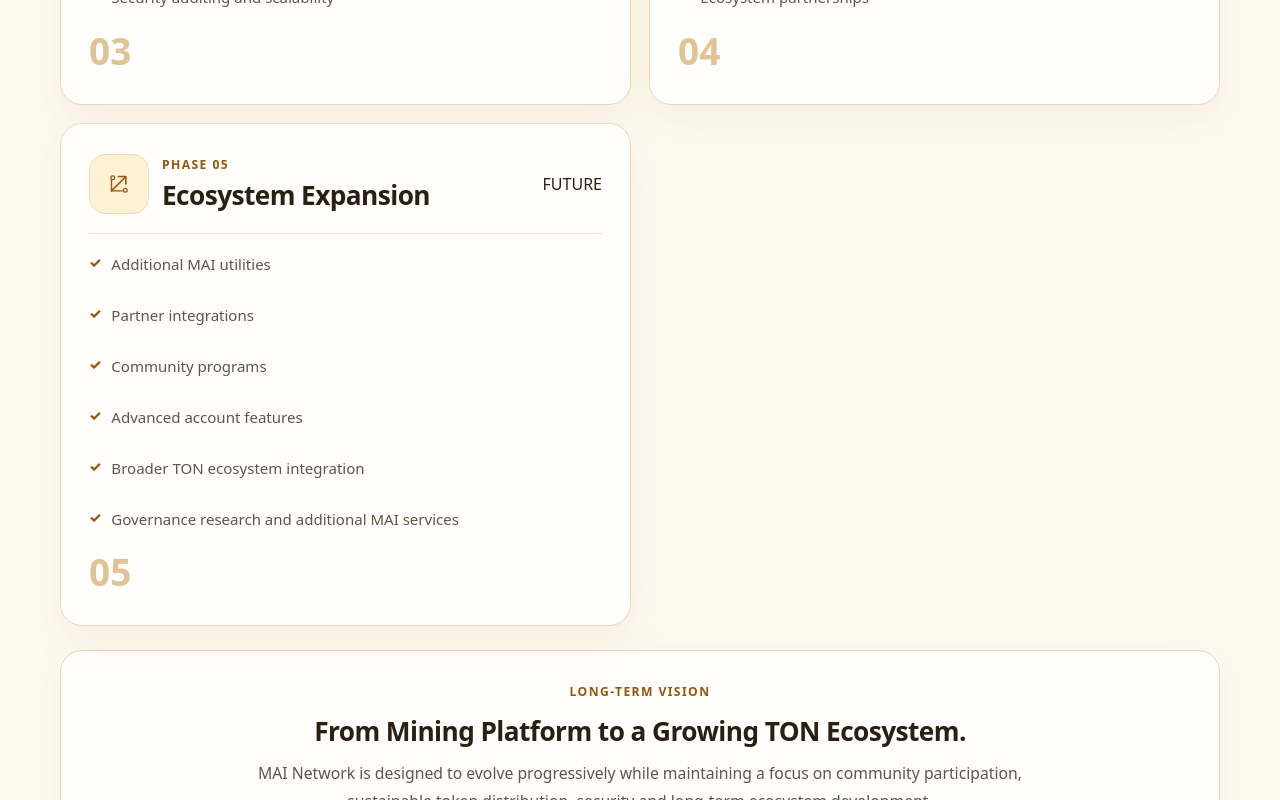
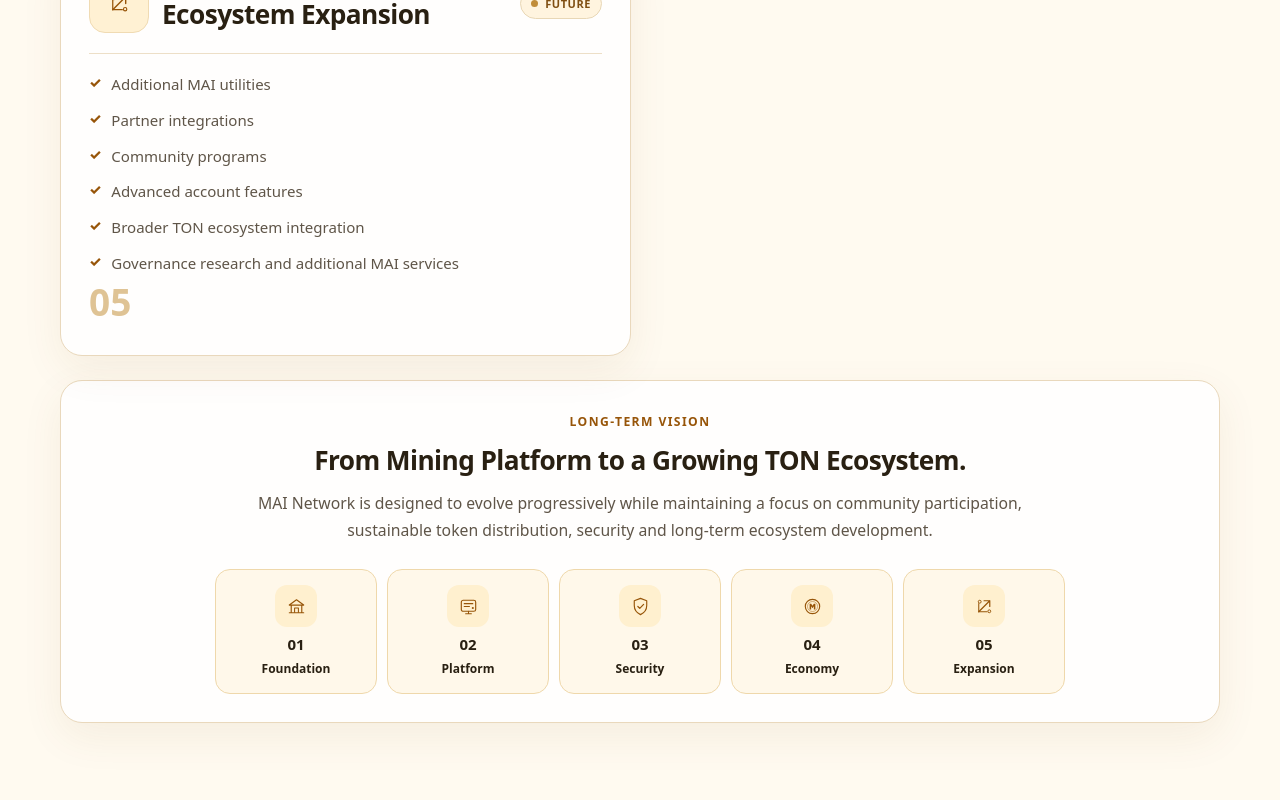
Before and after one commit to abdussalam301995-stack/mai-official-website, a React (Vite) app: page / in a window 1280 px wide. Shown: the part 7580-8380 px from the top of the page. Built offline with nearby package versions, Linux system fonts and the light colour scheme.

Commit message:
fix: constrain roadmap icons and vision layout; redesign whitepaper cover with natural sizing

```diff
--- a/src/styles/mai-sections.css
+++ b/src/styles/mai-sections.css
@@ -55,7 +55,20 @@
 .tokenomics-stat-divider{display:none}
 /* Roadmap */
 .roadmap-timeline{display:grid;grid-template-columns:repeat(2,minmax(0,1fr));gap:18px}
-.roadmap-line,.roadmap-marker-orbit,.roadmap-line-energy{display:none}
+.roadmap-line,.roadmap-marker,.roadmap-marker-orbit,.roadmap-line-energy{display:none}
+.roadmap-phase{min-width:0}
+.roadmap-svg-icon{display:block;width:27px;height:27px;max-width:100%;flex:none;color:var(--gold)}
+.roadmap-title-icon{width:52px;height:52px;min-width:52px;display:grid;place-items:center;
+ background:#fff1d3;border:1px solid #ecd6aa;border-radius:14px}
+.roadmap-title-icon .roadmap-svg-icon{width:27px;height:27px}
+.roadmap-status{display:inline-flex;align-items:center;gap:7px;flex:none;padding:7px 10px;
+ border:1px solid #e8d7b6;background:#fff4df;color:#7f4e12;
+ font-size:11px;letter-spacing:.05em;font-weight:750;border-radius:99px}
+.roadmap-status i{width:7px;height:7px;border-radius:50%;background:#c18d39;flex:none}
+.roadmap-card-top{flex-wrap:wrap}
+.roadmap-title-group{min-width:0}
+.roadmap-title-group>div:last-child{min-width:0}
+.roadmap-item p{margin:0;font-size:14px;line-height:1.6}
 .roadmap-card{min-width:0;min-height:0}
 .roadmap-card-top{display:flex;gap:12px;align-items:center;justify-content:space-between;margin-bottom:16px}
 .roadmap-title-group{display:flex;align-items:center;gap:13px}
@@ -71,10 +84,27 @@
 .roadmap-vision{margin-top:24px;padding:30px;text-align:center}
 .roadmap-vision h3{max-width:800px;margin:13px auto;font-size:clamp(24px,3.4vw,40px)}
 .roadmap-vision p{max-width:780px;margin:0 auto 25px}
-.roadmap-vision-flow{display:flex;flex-wrap:wrap;gap:10px;align-items:center;justify-content:center}
-.roadmap-vision-flow>div{padding:12px 14px;border:1px solid #f0dabb;border-radius:12px;background:#fff8ea}
-.roadmap-flow-icon{width:27px;height:27px}
-.roadmap-flow-connector{color:var(--gold)}
+.roadmap-vision-flow{display:grid;grid-template-columns:repeat(5,minmax(0,1fr));
+ align-items:stretch;gap:10px;max-width:850px;margin:0 auto}
+.roadmap-vision-flow>.roadmap-flow-step{display:flex;flex-direction:column;align-items:center;
+ justify-content:center;min-width:0;gap:7px;padding:15px 8px;background:#fff8ea;
+ border:1px solid #efd8ab;border-radius:15px}
+.roadmap-flow-icon{display:grid;place-items:center;width:42px;height:42px;
+ border-radius:12px;background:#fff0cf;color:var(--gold)}
+.roadmap-flow-icon .roadmap-svg-icon{width:23px;height:23px}
+.roadmap-flow-step strong{display:block;color:var(--gold);font-size:15px}
+.roadmap-flow-step>span{display:block;font-size:12px;color:var(--ink);font-weight:700;line-height:1.4}
+.roadmap-flow-connector{display:none}
+@media(max-width:780px){
+ .roadmap-vision-flow{grid-template-columns:repeat(2,minmax(0,1fr));gap:10px}
+ .roadmap-vision-flow>.roadmap-flow-step:last-child:nth-child(odd){grid-column:1/-1;justify-self:center;width:calc(50% - 5px)}
+ .roadmap-title-icon{width:50px;height:50px;min-width:50px}
+ .roadmap-card-top{gap:12px}
+}
+@media(max-width:380px){
+ .roadmap-title-icon{width:45px;height:45px;min-width:45px}
+ .roadmap-title-icon .roadmap-svg-icon{width:25px;height:25px}
+}
 /* Updates */
 .updates-header{display:flex;align-items:center;justify-content:space-between;gap:20px;margin-bottom:32px}
 .updates-heading{text-align:left;margin:0;max-width:740px}
@@ -112,21 +142,47 @@
 .whitepaper-meta strong{color:var(--gold);font-size:17px}
 .whitepaper-status{font-size:13px;color:var(--gold);font-weight:700}
 .whitepaper-actions{display:flex;flex-wrap:wrap;gap:10px;margin-top:22px}
-.whitepaper-document-visual{position:relative;min-height:400px;display:grid;place-items:center;overflow:hidden;
- background:radial-gradient(circle,#fff0cc,transparent 70%);border-radius:18px}
-.whitepaper-document-wrapper{position:relative;z-index:2;width:min(270px,80%);height:350px}
-.whitepaper-document{position:absolute;inset:0;border:1px solid #e7c58a;border-radius:18px;
- display:flex;flex-direction:column;padding:22px;background:linear-gradient(150deg,#fffdf7,#fff1d6);
- box-shadow:0 18px 35px rgba(116,74,18,.13);transform:rotate(2deg)}
+.whitepaper-document-visual{position:relative;min-height:420px;display:grid;place-items:center;
+ padding:26px 12px;overflow:hidden;border:1px solid #f0daba;border-radius:20px;
+ background:radial-gradient(circle at 50% 40%,#ffe9b3 0%,#fff7e8 55%,#fffdf8 100%)}
+.whitepaper-document-visual::before{content:"";position:absolute;inset:18px;
+ border:1px dashed rgba(172,112,31,.24);border-radius:17px;pointer-events:none}
+.whitepaper-document-wrapper{position:relative;z-index:2;width:min(290px,90%);height:auto;min-width:0}
+.whitepaper-document{position:relative;width:100%;min-height:360px;border:1px solid #e2bb77;
+ border-radius:19px;display:flex;flex-direction:column;gap:10px;padding:21px;
+ background:linear-gradient(155deg,#fffefb 0%,#fff7e6 58%,#ffedc7 100%);
+ box-shadow:0 20px 38px rgba(118,78,24,.12),0 3px 9px rgba(118,78,24,.08);
+ transform:none;isolation:isolate}
+.whitepaper-document::before{content:"";position:absolute;inset:8px;
+ border:1px solid rgba(193,133,39,.23);border-radius:12px;pointer-events:none}
+.whitepaper-document::after{content:"";position:absolute;top:14px;right:14px;
+ width:9px;height:9px;border-radius:50%;background:#d39b41;opacity:.72}
 .whitepaper-document-top,.whitepaper-document-bottom{display:flex;align-items:center;justify-content:space-between;
  gap:9px;color:var(--gold);font-size:11px;letter-spacing:.1em}
-.whitepaper-document-center{flex:1;display:grid;align-content:center;justify-items:center;text-align:center;gap:13px}
-.whitepaper-document-logo{width:63px;height:63px;display:grid;place-items:center;
- border:1px solid #e6c58d;border-radius:50%;background:#ffefc7;color:var(--gold);font-size:34px;font-weight:900}
-.whitepaper-document-center h4{font-size:25px;letter-spacing:.09em;margin:0}
-.whitepaper-document-center p{font-size:10px;letter-spacing:.08em}
-.whitepaper-document-line{height:2px;width:55%;background:#e8be75}
-.whitepaper-document-version{color:var(--ink-soft);font-size:10px}
+.whitepaper-document-center{flex:1;display:flex;flex-direction:column;align-items:center;
+ justify-content:center;text-align:center;gap:13px;min-width:0;padding:17px 0 13px}
+.whitepaper-document-logo{width:92px;height:92px;display:grid;place-items:center;
+ padding:7px;flex:none;border:1px solid #e2bc72;border-radius:50%;background:#fff8e4;
+ box-shadow:0 0 0 6px rgba(245,199,114,.19),0 5px 14px rgba(127,78,23,.1)}
+.whitepaper-document-logo img{display:block;width:100%;height:100%;object-fit:contain;border-radius:50%}
+.whitepaper-document-center h4{font-size:25px;line-height:1.16;letter-spacing:.075em;margin:3px 0 0}
+.whitepaper-document-center p{font-size:12px;line-height:1.5;letter-spacing:.08em;
+ text-wrap:balance;margin:0;font-weight:650}
+.whitepaper-document-line{height:2px;width:54%;background:#e8be75;flex:none;border-radius:3px}
+.whitepaper-document-version{color:var(--gold);font-size:11px;font-weight:800;letter-spacing:.08em}
+.whitepaper-document-seal{display:inline-flex;align-items:center;gap:7px;
+ padding:7px 12px;border-radius:99px;background:#fff6dd;border:1px solid #ead3a8;
+ font-size:10px;letter-spacing:.08em;font-weight:800;color:#875311}
+.whitepaper-document-seal::before{content:"";width:6px;height:6px;flex:none;
+ border-radius:50%;background:#ba7a22}
+.whitepaper-document-top,.whitepaper-document-bottom{position:relative;z-index:1;flex:none}
+.whitepaper-document-bottom{margin-top:auto}
+@media(max-width:780px){
+ .whitepaper-document-visual{min-height:0;padding:30px 16px}
+ .whitepaper-document-wrapper{width:min(280px,90%);height:auto}
+ .whitepaper-document{min-height:355px;padding:20px}
+ .whitepaper-document-logo{width:82px;height:82px}
+}
 .whitepaper-document-shadow,.whitepaper-document-light,.whitepaper-logo-ring,
 .whitepaper-orbit,.whitepaper-orbit-node,.whitepaper-floating-data,.whitepaper-energy-dot{display:none}
 .whitepaper-topics{margin-top:50px}
```
